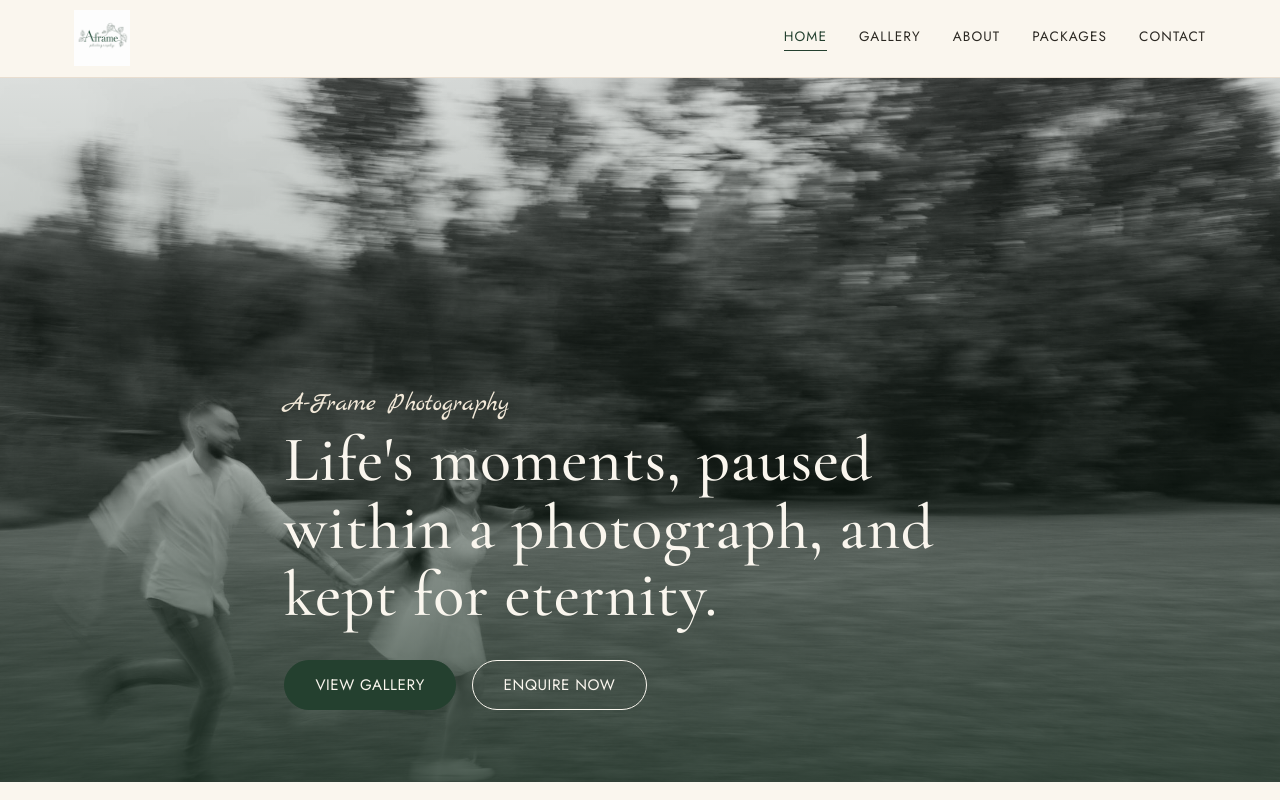
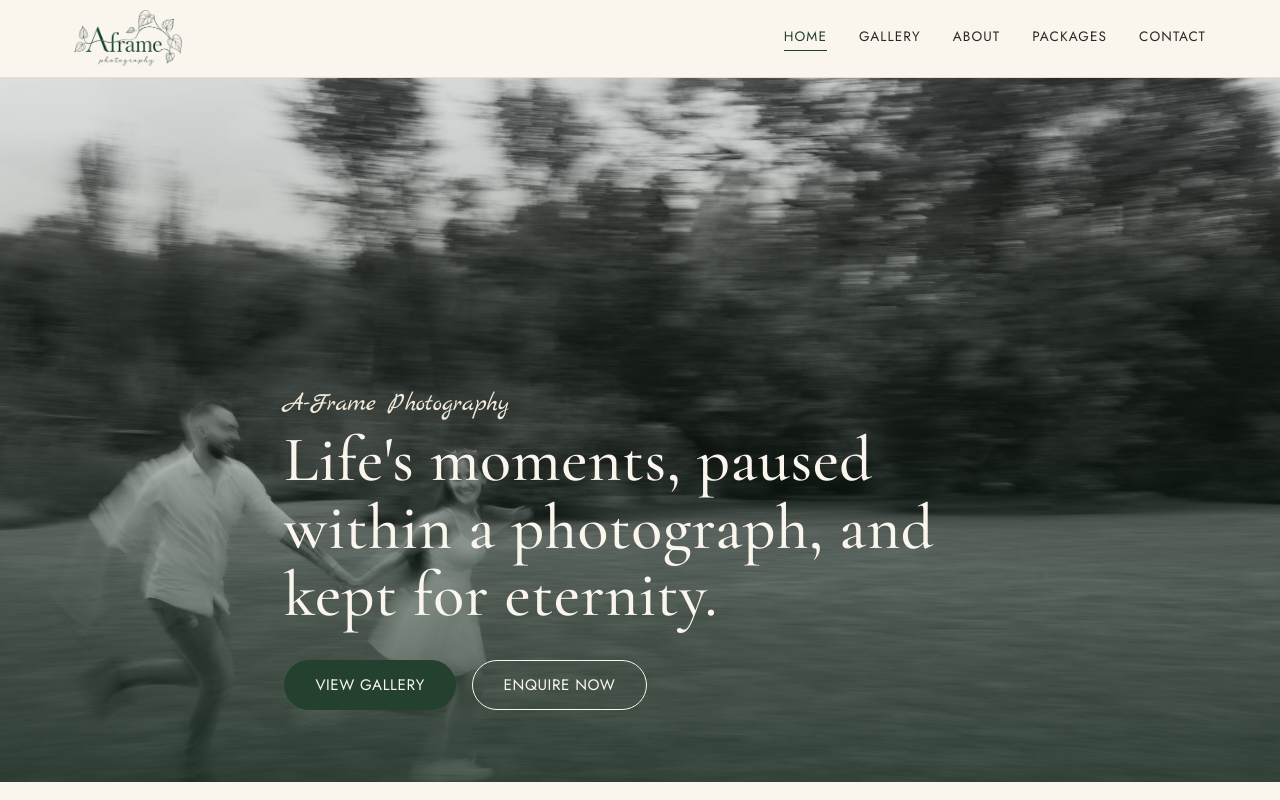
Before and after one commit to alexiadester/aframe-photography, a React (Vite) app: page / in a window 1280 px wide. Shown: the top 800 px of the page. Built offline with nearby package versions, Linux system fonts and the light colour scheme.

Commit message:
Fix logo transparency and navbar sizing

```diff
--- a/src/components/Navbar.css
+++ b/src/components/Navbar.css
@@ -12,11 +12,19 @@
   align-items: center;
   justify-content: space-between;
   padding-block: 0.65rem;
+  overflow: hidden;
+}
+
+.navbar__brand {
+  display: flex;
+  align-items: center;
+  height: 56px;
 }
 
 .navbar__brand img {
-  height: 56px;
+  height: 100%;
   width: auto;
+  max-width: none;
 }
 
 .navbar__links {
```
Also changed, not shown: public/favicon.png, src/assets/logo.png.
